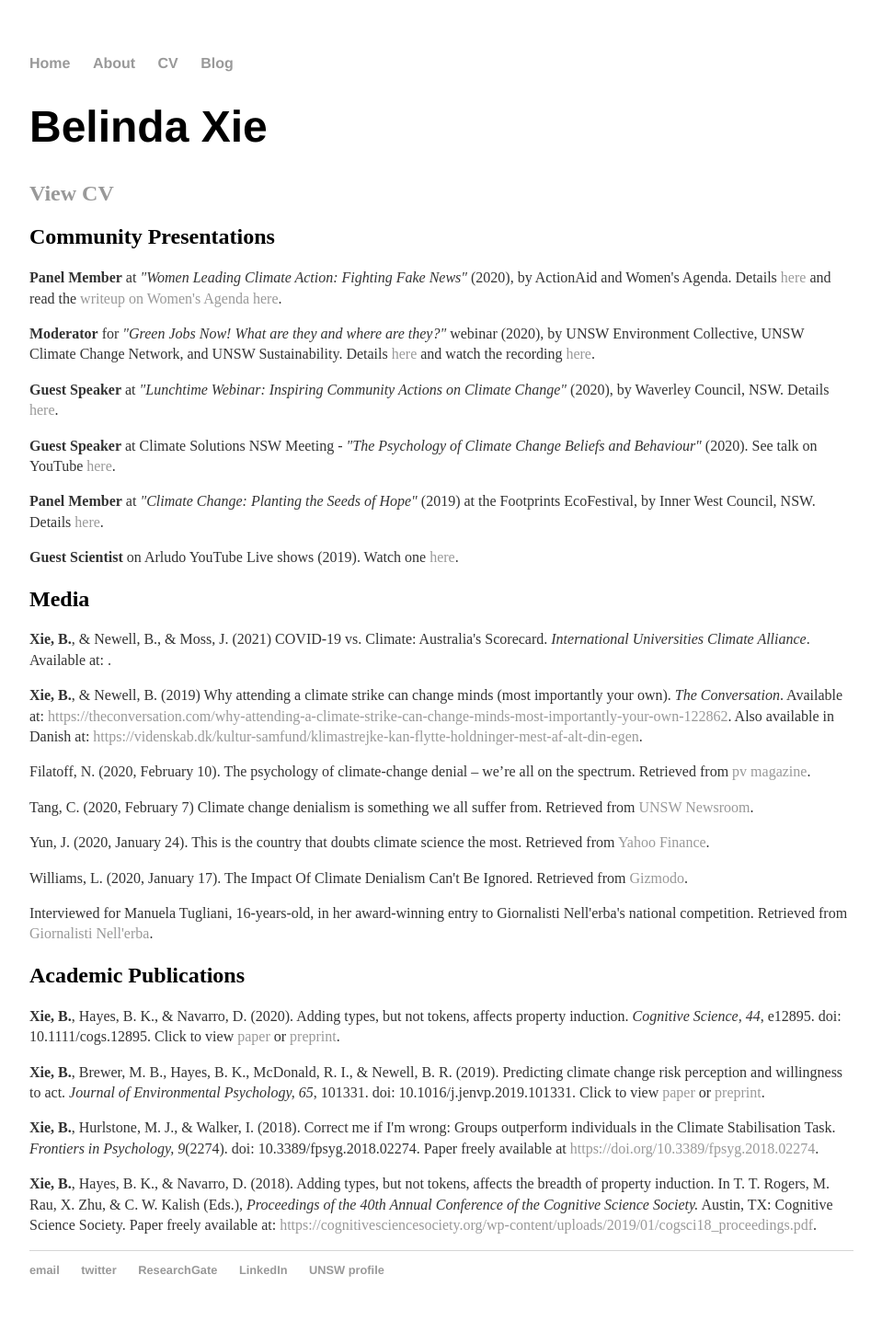
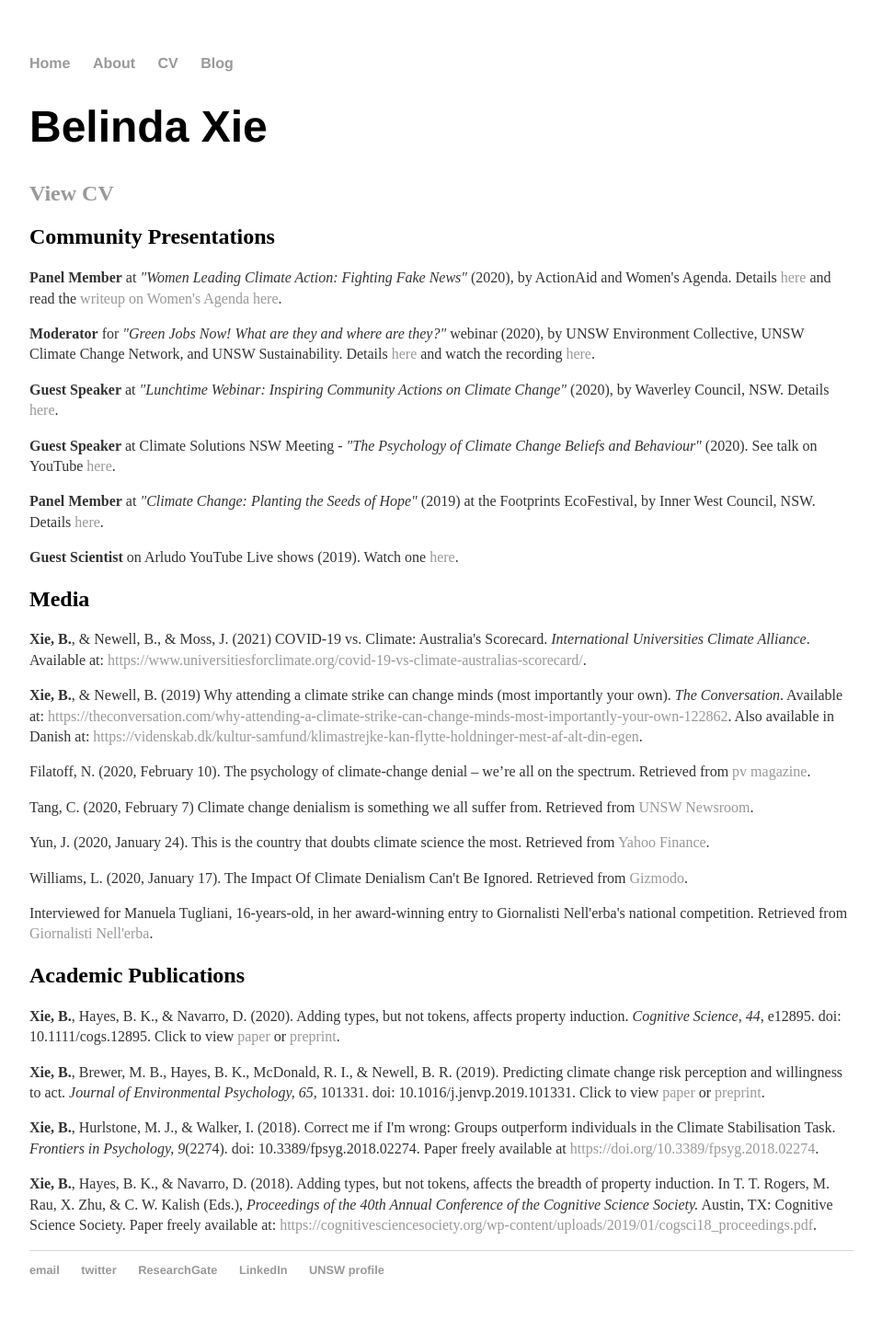
Before and after one commit to belindaxie/belindaxie.github.io, a Jekyll site: the page built from cv/index.html, in a window 1280 px wide. Shown: the whole page at 92% size, without its empty margins (160-1119 px from the left). Built offline with Jekyll 4.4.1, drawn with Linux system fonts in a browser that asks for light colours; some of the changed lines change nothing that is shown.

Commit message:
Update index.html

```diff
--- a/cv/index.html
+++ b/cv/index.html
@@ -32,7 +32,7 @@ title: CV of Belinda Xie
 
 <h2>Media </h2>
 
-	<p><strong>Xie, B.</strong>, & Newell, B., & Moss, J. (2021) COVID-19 vs. Climate: Australia's Scorecard. <em>International Universities Climate Alliance</em>. Available at: <a href="https://www.universitiesforclimate.org/covid-19-vs-climate-australias-scorecard/"></a>.</p>
+	<p><strong>Xie, B.</strong>, & Newell, B., & Moss, J. (2021) COVID-19 vs. Climate: Australia's Scorecard. <em>International Universities Climate Alliance</em>. Available at: <a href="https://www.universitiesforclimate.org/covid-19-vs-climate-australias-scorecard/">https://www.universitiesforclimate.org/covid-19-vs-climate-australias-scorecard/</a>.</p>
 
 	<p><strong>Xie, B.</strong>, & Newell, B. (2019) Why attending a climate strike can change minds (most importantly your own). <em>The Conversation</em>. Available at: <a href="https://theconversation.com/why-attending-a-climate-strike-can-change-minds-most-importantly-your-own-122862">https://theconversation.com/why-attending-a-climate-strike-can-change-minds-most-importantly-your-own-122862</a>. Also available in Danish at: <a href="https://videnskab.dk/kultur-samfund/klimastrejke-kan-flytte-holdninger-mest-af-alt-din-egen">https://videnskab.dk/kultur-samfund/klimastrejke-kan-flytte-holdninger-mest-af-alt-din-egen</a>.</p>
 
```
